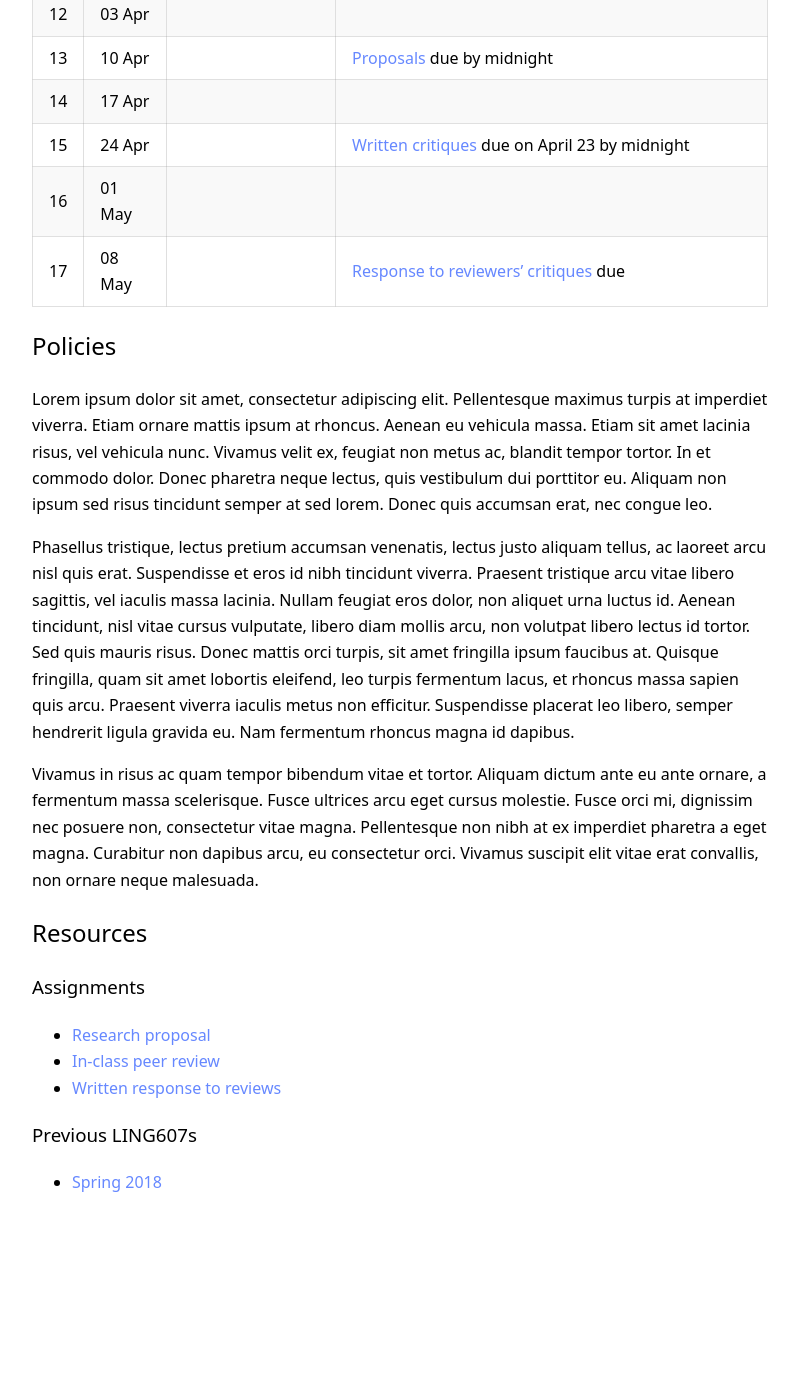
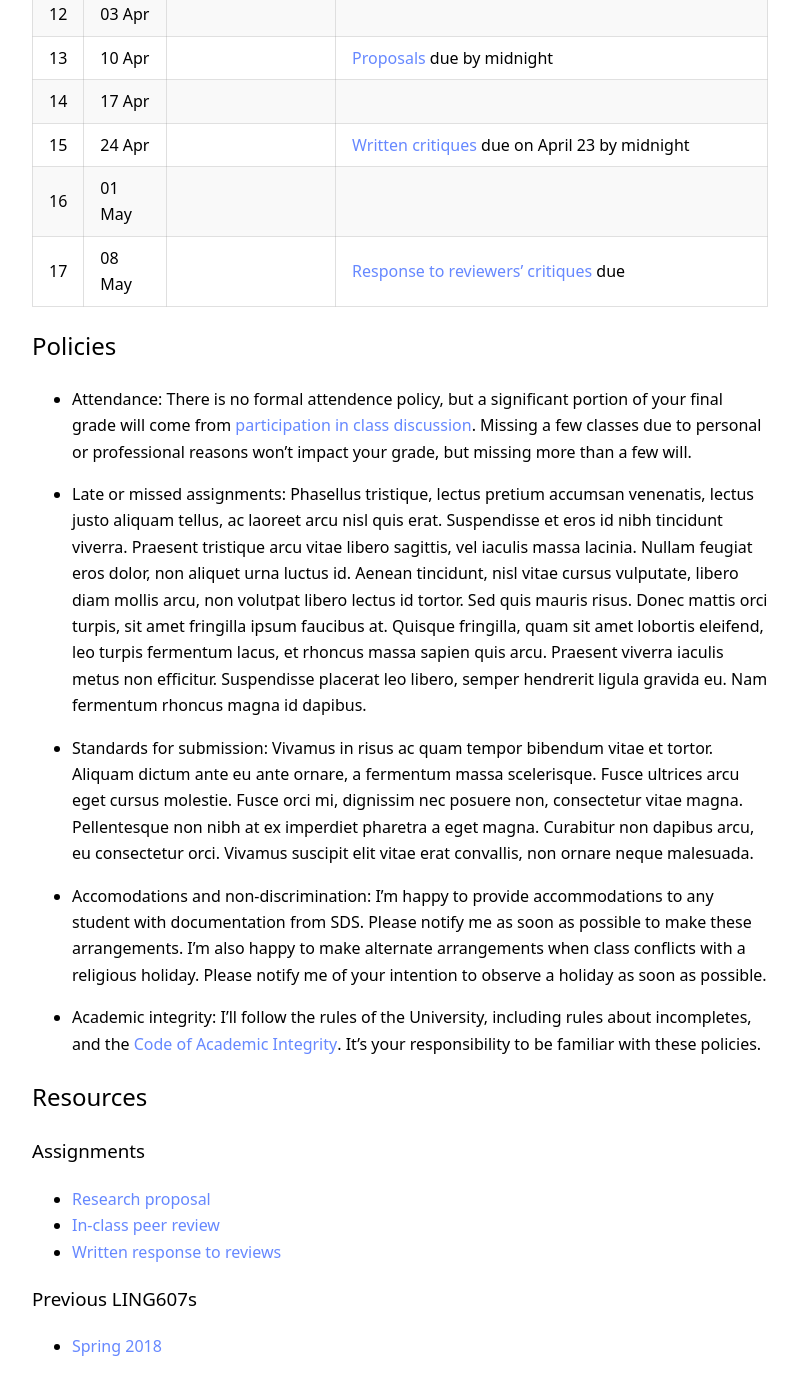
Before and after one commit to kschuler/ling001, a Jekyll site: the page built from index.md, in a window 1280 px wide and 1400 px high, scrolled down 2128 px. Shown: the top 1395 px of the window, without its empty margins (240-1039 px from the left). Built offline with Jekyll 4.4.1, drawn with Linux system fonts in a browser that asks for light colours; before the commit the page ends 3364 px from its top, so only the background shows below that.

Commit message:
Update index.md

```diff
--- a/index.md
+++ b/index.md
@@ -51,11 +51,15 @@ W | Date | Topic | Readings & **Deadlines**
 
 ## Policies
 
-Lorem ipsum dolor sit amet, consectetur adipiscing elit. Pellentesque maximus turpis at imperdiet viverra. Etiam ornare mattis ipsum at rhoncus. Aenean eu vehicula massa. Etiam sit amet lacinia risus, vel vehicula nunc. Vivamus velit ex, feugiat non metus ac, blandit tempor tortor. In et commodo dolor. Donec pharetra neque lectus, quis vestibulum dui porttitor eu. Aliquam non ipsum sed risus tincidunt semper at sed lorem. Donec quis accumsan erat, nec congue leo.
+* **Attendance**: There is no formal attendence policy, but a significant portion of your final grade will come from [participation in class discussion](#evaluation).  Missing a few classes due to personal or professional reasons won't impact your grade, but missing more than a few will.
 
-Phasellus tristique, lectus pretium accumsan venenatis, lectus justo aliquam tellus, ac laoreet arcu nisl quis erat. Suspendisse et eros id nibh tincidunt viverra. Praesent tristique arcu vitae libero sagittis, vel iaculis massa lacinia. Nullam feugiat eros dolor, non aliquet urna luctus id. Aenean tincidunt, nisl vitae cursus vulputate, libero diam mollis arcu, non volutpat libero lectus id tortor. Sed quis mauris risus. Donec mattis orci turpis, sit amet fringilla ipsum faucibus at. Quisque fringilla, quam sit amet lobortis eleifend, leo turpis fermentum lacus, et rhoncus massa sapien quis arcu. Praesent viverra iaculis metus non efficitur. Suspendisse placerat leo libero, semper hendrerit ligula gravida eu. Nam fermentum rhoncus magna id dapibus.
+* **Late or missed assignments**: Phasellus tristique, lectus pretium accumsan venenatis, lectus justo aliquam tellus, ac laoreet arcu nisl quis erat. Suspendisse et eros id nibh tincidunt viverra. Praesent tristique arcu vitae libero sagittis, vel iaculis massa lacinia. Nullam feugiat eros dolor, non aliquet urna luctus id. Aenean tincidunt, nisl vitae cursus vulputate, libero diam mollis arcu, non volutpat libero lectus id tortor. Sed quis mauris risus. Donec mattis orci turpis, sit amet fringilla ipsum faucibus at. Quisque fringilla, quam sit amet lobortis eleifend, leo turpis fermentum lacus, et rhoncus massa sapien quis arcu. Praesent viverra iaculis metus non efficitur. Suspendisse placerat leo libero, semper hendrerit ligula gravida eu. Nam fermentum rhoncus magna id dapibus.
 
-Vivamus in risus ac quam tempor bibendum vitae et tortor. Aliquam dictum ante eu ante ornare, a fermentum massa scelerisque. Fusce ultrices arcu eget cursus molestie. Fusce orci mi, dignissim nec posuere non, consectetur vitae magna. Pellentesque non nibh at ex imperdiet pharetra a eget magna. Curabitur non dapibus arcu, eu consectetur orci. Vivamus suscipit elit vitae erat convallis, non ornare neque malesuada.
+* **Standards for submission**: Vivamus in risus ac quam tempor bibendum vitae et tortor. Aliquam dictum ante eu ante ornare, a fermentum massa scelerisque. Fusce ultrices arcu eget cursus molestie. Fusce orci mi, dignissim nec posuere non, consectetur vitae magna. Pellentesque non nibh at ex imperdiet pharetra a eget magna. Curabitur non dapibus arcu, eu consectetur orci. Vivamus suscipit elit vitae erat convallis, non ornare neque malesuada.
+
+* **Accomodations and non-discrimination**: I'm happy to provide accommodations to any student with documentation from SDS.  Please notify me as soon as possible to make these arrangements. I'm also happy to make alternate arrangements when class conflicts with a religious holiday. Please notify me of your intention to observe a holiday as soon as possible.
+
+* **Academic integrity**: I'll follow the rules of the University, including rules about incompletes, and the [Code of Academic Integrity](https://catalog.upenn.edu/pennbook/code-of-academic-integrity/).  It's your responsibility to be familiar with these policies.
 
 ## Resources
 
```
